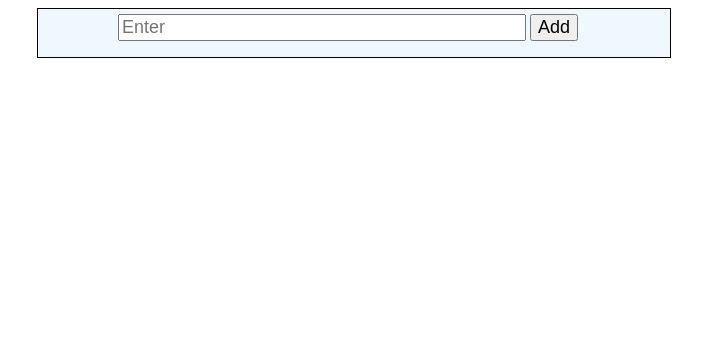
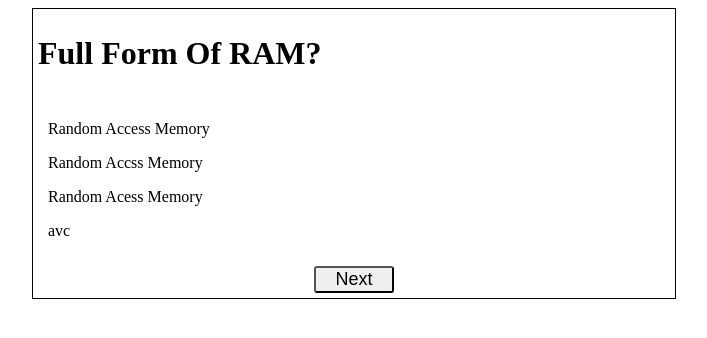
Before and after one commit to Muhibdad/PracticeJs, a plain HTML site: page index.html in a window 1280 px wide. Shown: the whole page, without its empty margins (286-993 px from the left). Drawn offline with Linux system fonts and the light colour scheme.

Commit message:
update JS practice
Added todo and quiz apps

```diff
--- a/app.js
+++ b/app.js
@@ -162,42 +162,111 @@
 
     //////// TODO APP
 
-    function editt(e){
-        // var inp= document.getElementById('input-todo').value;
-        // // deleter(this);
-        // var inputt=createElement('input');
+    // function editt(e){
+    //     // var inp= document.getElementById('input-todo').value;
+    //     // // deleter(this);
+    //     // var inputt=createElement('input');
 
-        // console.log("edit "+inp);
-        console.log(e.parentNode.childNodes[0]);
-        console.log(e.parentNode.firstChild);
-        var val =e.parentNode.firstChild.nodeValue;
-        var editValue=prompt("Edit value",val);
-        e.parentNode.firstChild.nodeValue=editValue;
+    //     // console.log("edit "+inp);
+    //     console.log(e.parentNode.childNodes[0]);
+    //     console.log(e.parentNode.firstChild);
+    //     var val =e.parentNode.firstChild.nodeValue;
+    //     var editValue=prompt("Edit value",val);
+    //     e.parentNode.firstChild.nodeValue=editValue;
+    // }
+
+    // function addToList(){
+    //     var list=document.getElementById('list');
+    //     var inp= document.getElementById('input-todo');
+    //     var li =document.createElement('li');
+    //     var todo=document.createTextNode(inp.value);
+    //     li.appendChild(todo);
+    //     list.appendChild(li);
+
+    //     var delBtn=document.createElement("button");
+    //     var dltText=document.createTextNode("Delete");
+    //     delBtn.appendChild(dltText);
+    //     li.appendChild(delBtn);
+    //     var editBtn=document.createElement("button");
+    //     var editText=document.createTextNode("Edit");
+    //     editBtn.appendChild(editText);
+    //     li.appendChild(editBtn);
+    //     delBtn.setAttribute("onclick","deleter(this)");
+    //     editBtn.setAttribute("onclick","editt(this)");
+    //     // console.log(inp);
+    //     // console.log(li);
+    //     // inp.value="";
+    // }
+
+    // function deleter(e){
+    //     e.parentNode.remove();
+    // }
+
+
+
+
+    ////////////????? QUIZ ////////////
+
+    var questionsArray=[
+        {
+            queston: "Full Form Of RAM?",
+            answer: "Random Access Memory",
+            options:[
+                "Random Access Memory",
+                "Random Accss Memory",
+                "Random Acess Memory",
+                "avc"
+            ]
+        },
+        {
+            queston: "Full Form Of CPU?",
+            answer: "Central Processing Unit",
+            options:[
+                "Central Processing Unit",
+                "Random Accss Memory",
+                "Random Acess Memory",
+                "Random cess Memory"
+            ]
+        },{
+            queston: "Full Form Of USB?",
+            answer: "Universal Serial Bus",
+            options:[
+                "Universal Serial Bus",
+                "Random Accss Memory",
+                "Random Acess Memory",
+                "Random cess Memory"
+            ]
+        }
+    ]
+
+    var questionNumber=0;
+    let score=0;
+
+    function getQuestion(e){
+        var question=document.getElementById('question');
+        question.innerHTML=questionsArray[e].queston;
+
+        var options=document.getElementsByClassName("options");
+        for(var i=0;i<options.length;i++){
+            options[i].innerHTML=questionsArray[e].options[i];
+        }
+    }
+    function next(){
+        questionNumber++;
+        if(questionNumber==3){
+            questionNumber=0;
+        }
+        getQuestion(questionNumber);
+        console.log(questionNumber);
     }
 
-    function addToList(){
-        var list=document.getElementById('list');
-        var inp= document.getElementById('input-todo');
-        var li =document.createElement('li');
-        var todo=document.createTextNode(inp.value);
-        li.appendChild(todo);
-        list.appendChild(li);
+    function checkAns(e){
+        if(e.innerHTML==questionsArray[questionNumber].answer){
+            alert("correct");
+        }
+        else{
+            alert("wrong");
+        }
+        console.log(questionNumber+"fromcheckAns");
 
-        var delBtn=document.createElement("button");
-        var dltText=document.createTextNode("Delete");
-        delBtn.appendChild(dltText);
-        li.appendChild(delBtn);
-        var editBtn=document.createElement("button");
-        var editText=document.createTextNode("Edit");
-        editBtn.appendChild(editText);
-        li.appendChild(editBtn);
-        delBtn.setAttribute("onclick","deleter(this)");
-        editBtn.setAttribute("onclick","editt(this)");
-        // console.log(inp);
-        // console.log(li);
-        // inp.value="";
     }
-
-    function deleter(e){
-        e.parentNode.remove();
-    }
--- a/index.html
+++ b/index.html
@@ -6,8 +6,9 @@
     <meta name="viewport" content="width=device-width, initial-scale=1.0">
     <title>Document</title>
     <link rel="stylesheet" href="style.css">
+    <!-- <link href="https://cdn.jsdelivr.net/npm/bootstrap@5.2.0-beta1/dist/css/bootstrap.min.css" rel="stylesheet" integrity="sha384-0evHe/X+R7YkIZDRvuzKMRqM+OrBnVFBL6DOitfPri4tjfHxaWutUpFmBp4vmVor" crossorigin="anonymous"> -->
 </head>
-<body>
+<body onload="getQuestion(0)">
 
     <!-- <a href="" onclick="var a ='hello'; alert(a)">Click</a>
     <br> -->
@@ -76,7 +77,7 @@
          -->
 
          <!-- TODO APP -->
-
+<!--
          <div class="main-todo">
             <div class="div1">
                 <input type="text" name="" id="input-todo" placeholder="Enter">
@@ -89,9 +90,20 @@
 
                 </ul>
             </div>
-         </div>
+         </div> -->
+    <div class="main-quiz">
+        <h1 id="question"> What is Full Form of RAM? </h1>
+        <div class="options-div">
+            <p class="options" onclick="checkAns(this)">Random Access Memory</p>
+            <p class="options" onclick="checkAns(this)">Random Access Memory</p>
+            <p class="options" onclick="checkAns(this)">Random Access Memory</p>
+            <p class="options" onclick="checkAns(this)">Random Access Memory</p>
+        </div>
+        <button id="btn" onclick="next()">Next</button>
+    </div>
 
 
     <script src="app.js"></script>
+    <!-- <script src="https://cdn.jsdelivr.net/npm/bootstrap@5.2.0-beta1/dist/js/bootstrap.bundle.min.js" integrity="sha384-pprn3073KE6tl6bjs2QrFaJGz5/SUsLqktiwsUTF55Jfv3qYSDhgCecCxMW52nD2" crossorigin="anonymous"></script> -->
 </body>
 </html>
--- a/style.css
+++ b/style.css
@@ -47,3 +47,27 @@
 .div2{
     /* line-break: loose; */
 }
+
+.main-quiz{
+    margin: 0 auto;
+    width: 50%;
+    border: 1px solid black;
+    padding: 5px;
+    display: flex;
+    flex-direction: column;
+}
+.options-div{
+    margin: 10px;
+}
+#btn{
+    width: 80px;
+    font-size: large;
+    margin: 0 auto;
+    border-radius: 3px;
+    /* display: none; */
+}
+.options:hover{
+    border: 1px solid black;
+    padding: 10px;
+    background-color: aliceblue;
+}
```
